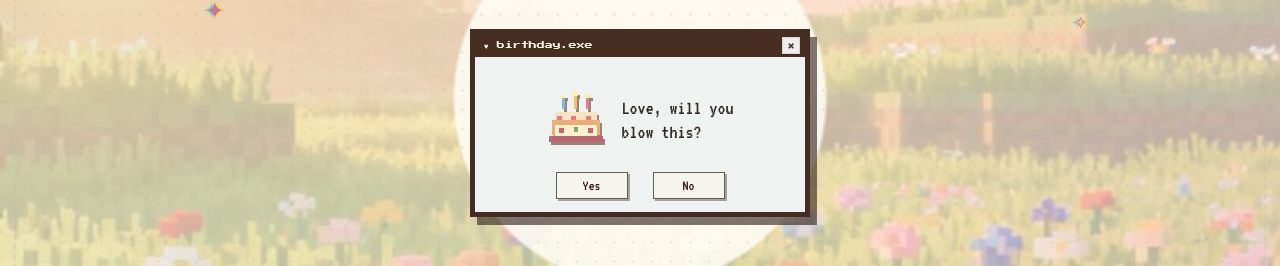
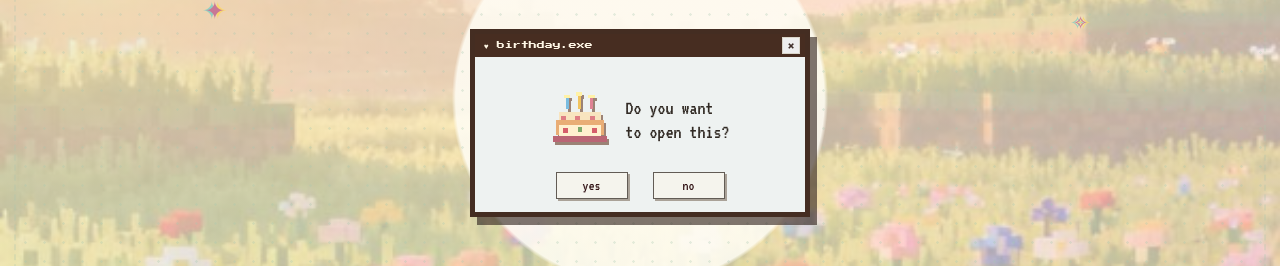
Before and after one commit to HiuraKiyowoo/birthday-memories, a React (Vite) app: page / in a window 1280 px wide. Shown: the part 277-543 px from the top of the page. Built offline with nearby package versions, Linux system fonts and the light colour scheme; a web font is replaced by a local one.

Commit message:
Update intro dialog prompt and choices

```diff
--- a/src/App.tsx
+++ b/src/App.tsx
@@ -34,7 +34,7 @@ function PixelForest() {
 }
 
 function IntroDialog({ onYes, onNo }: { onYes: () => void; onNo: () => void }) {
-  return <motion.div className="dialog-scrim" initial={{ opacity: 0 }} animate={{ opacity: 1 }} exit={{ opacity: 0 }}><motion.div className="intro-dialog" initial={{ scale: .8, y: 18 }} animate={{ scale: 1, y: 0 }} exit={{ scale: .9 }}><div className="dialog-title"><span>♥ birthday.exe</span><button onClick={onNo} aria-label="Close">×</button></div><div className="dialog-content"><PixelCake/><p>Love, will you<br/>blow this?</p></div><div className="dialog-buttons"><button onClick={onYes}>Yes</button><button onClick={onNo}>No</button></div></motion.div></motion.div>;
+  return <motion.div className="dialog-scrim" initial={{ opacity: 0 }} animate={{ opacity: 1 }} exit={{ opacity: 0 }}><motion.div className="intro-dialog" initial={{ scale: .8, y: 18 }} animate={{ scale: 1, y: 0 }} exit={{ scale: .9 }}><div className="dialog-title"><span>♥ birthday.exe</span><button onClick={onNo} aria-label="Close">×</button></div><div className="dialog-content"><PixelCake/><p>Do you want<br/>to open this?</p></div><div className="dialog-buttons"><button onClick={onYes}>yes</button><button onClick={onNo}>no</button></div></motion.div></motion.div>;
 }
 
 export default function App() {
```
